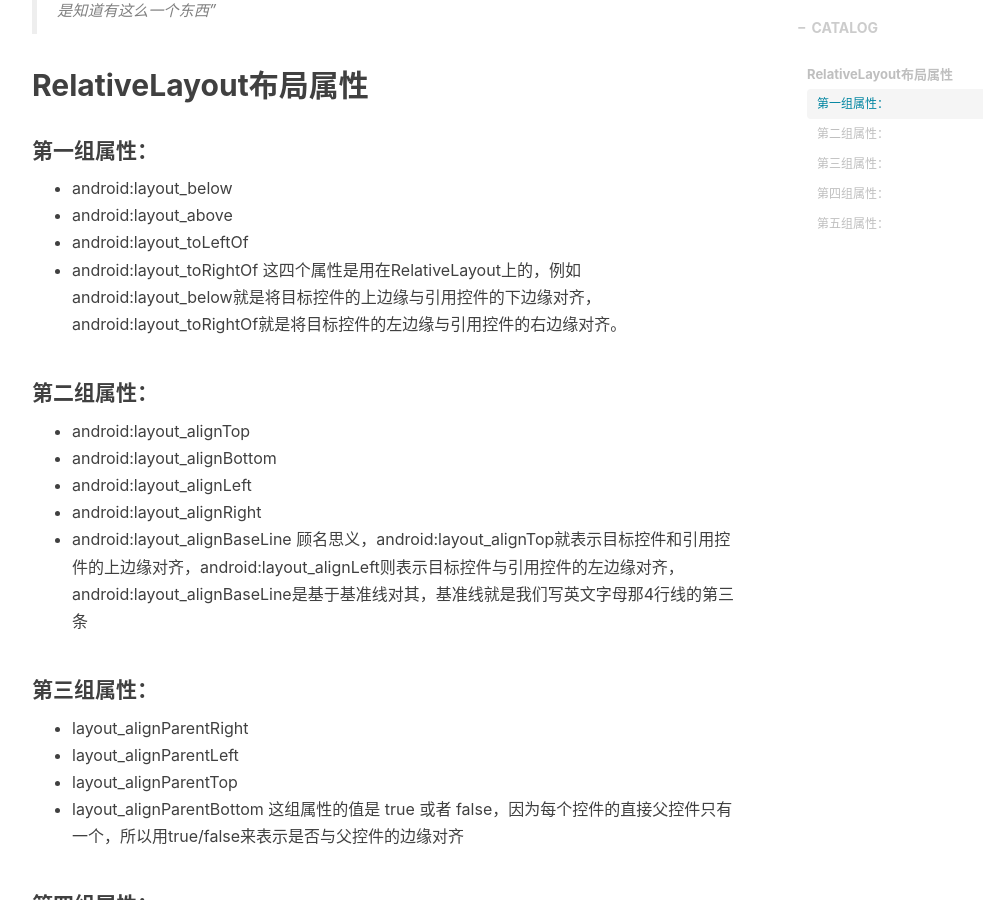
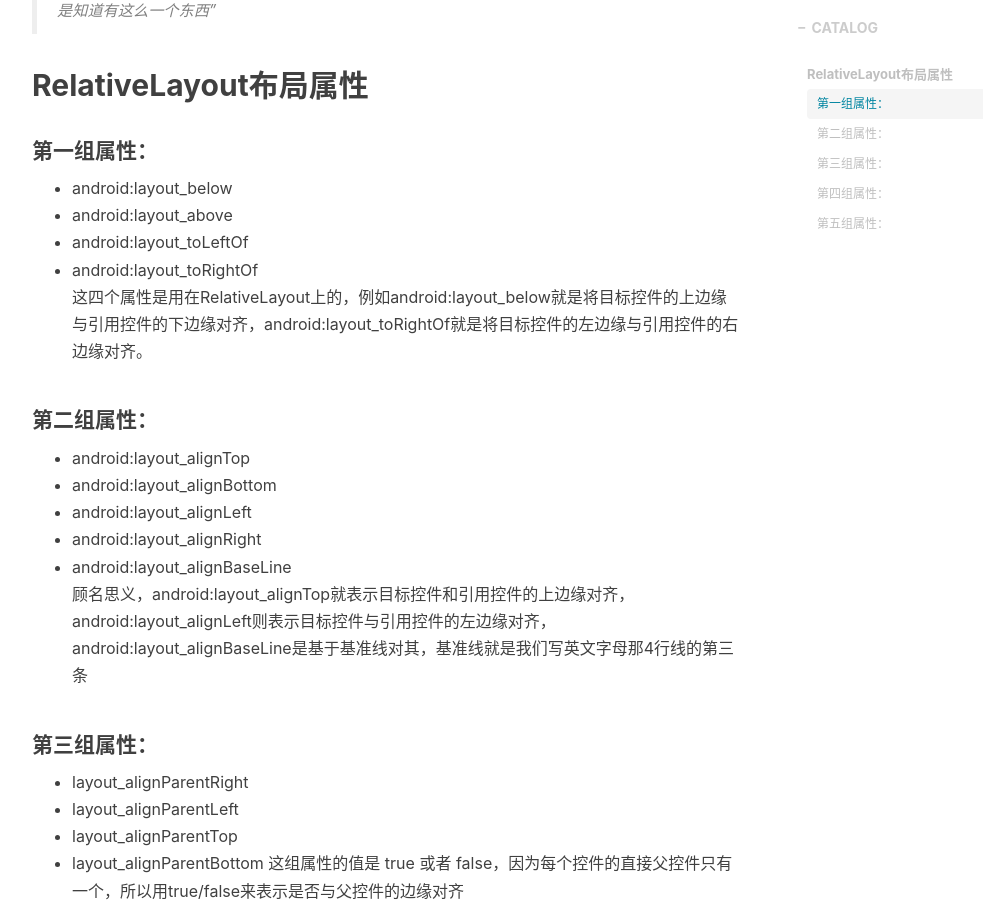
Before and after one commit to Lanxiaofan/Lanxiaofan.github.io, a Jekyll site: the page built from _posts/2019-1-16-RelativeLayout.markdown, in a window 1280 px wide and 900 px high, scrolled down 678 px. Shown: the whole window, without its empty margins (233-1216 px from the left). Built offline with Jekyll 4.4.1, drawn with Linux system fonts in a browser that asks for light colours; nearby versions of some CDN libraries; comment, search, counter and statistics services are not loaded.

Commit message:
Update 2019-1-16-RelativeLayout.markdown

```diff
--- a/_posts/2019-1-16-RelativeLayout.markdown
+++ b/_posts/2019-1-16-RelativeLayout.markdown
@@ -19,7 +19,7 @@ tags:
 * android:layout_below
 * android:layout_above
 * android:layout_toLeftOf
-* android:layout_toRightOf
+* android:layout_toRightOf <br>
 这四个属性是用在RelativeLayout上的，例如android:layout_below就是将目标控件的上边缘与引用控件的下边缘对齐，android:layout_toRightOf就是将目标控件的左边缘与引用控件的右边缘对齐。
 
 #### 第二组属性：
@@ -27,7 +27,7 @@ tags:
 * android:layout_alignBottom
 * android:layout_alignLeft
 * android:layout_alignRight
-* android:layout_alignBaseLine
+* android:layout_alignBaseLine <br>
 顾名思义，android:layout_alignTop就表示目标控件和引用控件的上边缘对齐，android:layout_alignLeft则表示目标控件与引用控件的左边缘对齐，android:layout_alignBaseLine是基于基准线对其，基准线就是我们写英文字母那4行线的第三条
 
 #### 第三组属性：
```
